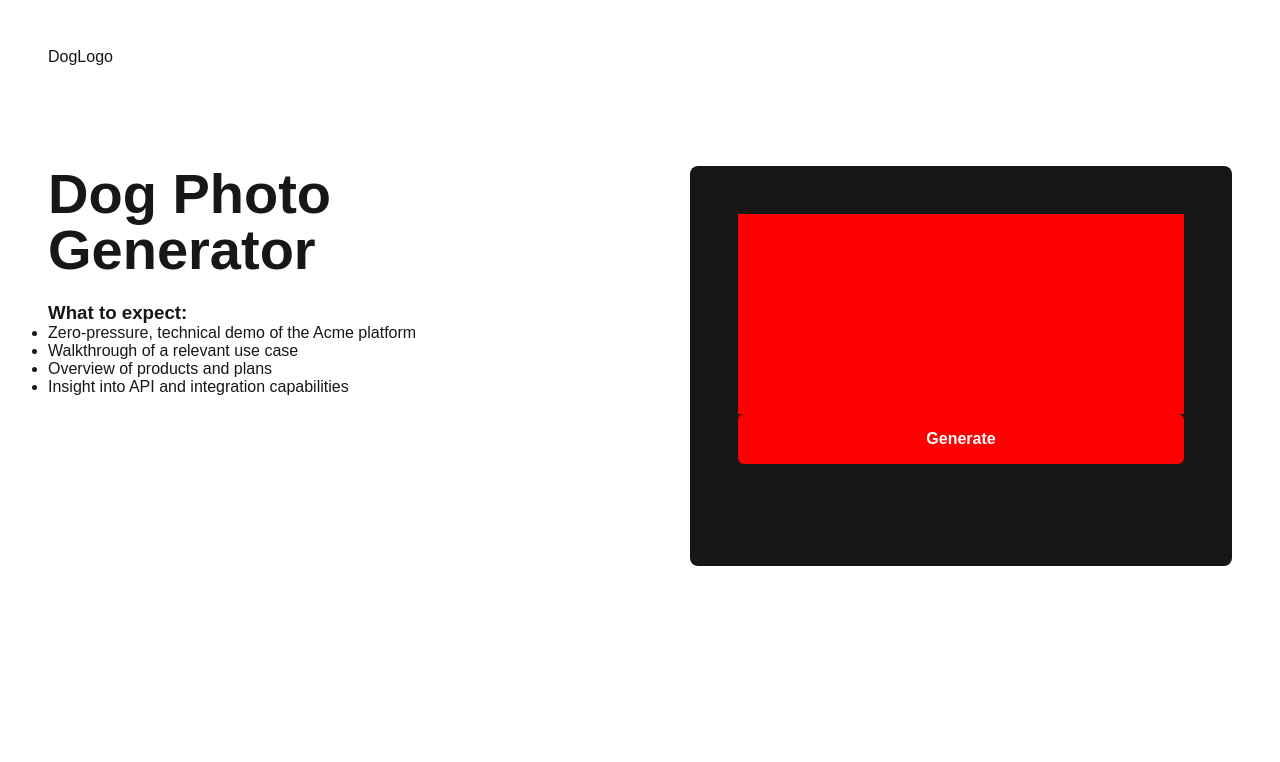
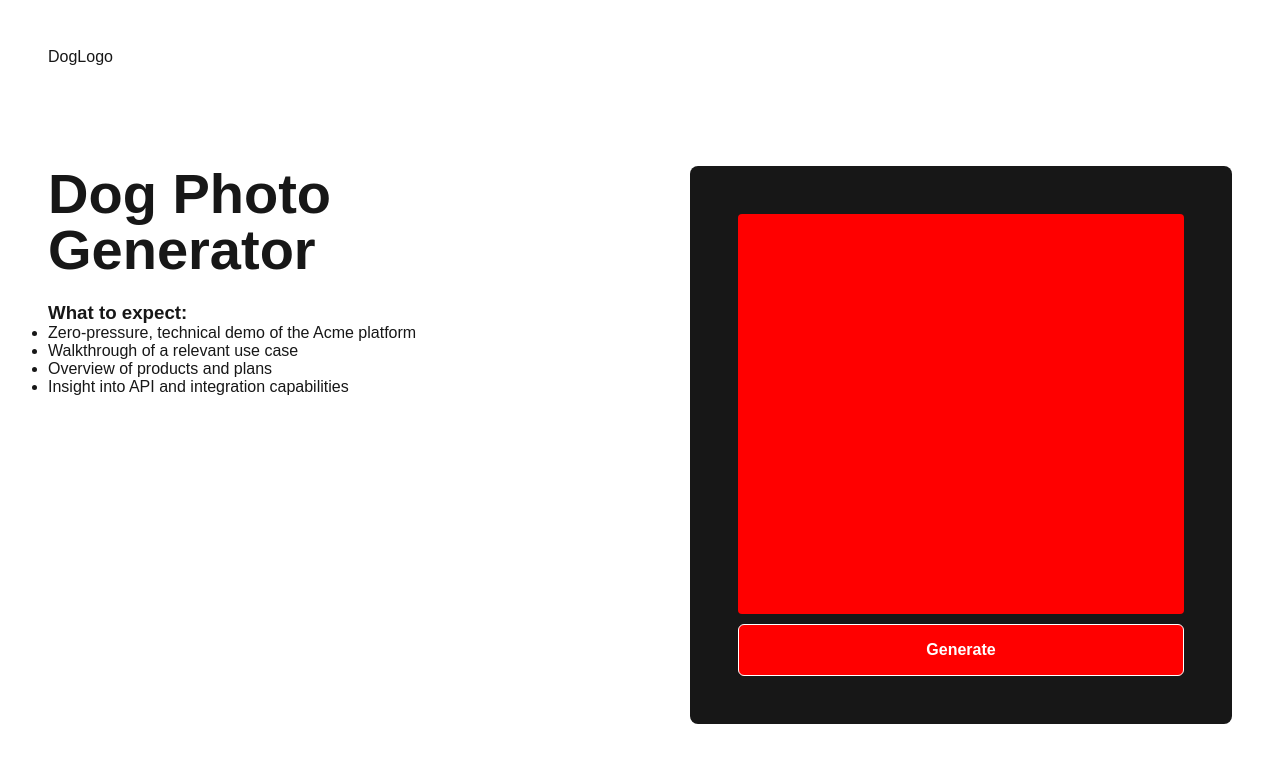
Before and after one commit to charlehs/dogGenerator, a Next.js app: page / in a window 1280 px wide. Shown: the top 762 px of the page. Built offline with nearby package versions, Linux system fonts and the light colour scheme.

Commit message:
we hooked up the api and made some style changes for the image

```diff
--- a/src/components/Button/Button.module.scss
+++ b/src/components/Button/Button.module.scss
@@ -3,7 +3,7 @@
   font: inherit;
   background-color: var(--black);
   color: var(--white);
-  border: 1px solid var(--purple200);
+  border: 1px solid var(--white);
   border-radius: 6px;
   padding: 1em;
   font-weight: 700;
--- a/src/components/DogGenerator/DogGenerator.module.scss
+++ b/src/components/DogGenerator/DogGenerator.module.scss
@@ -4,19 +4,37 @@
   border-radius: 8px;
   overflow: hidden;
   padding: var(--pageMargin);
+  display: flex;
+
+  justify-content: center;
+  align-items: center;
 }
 
 .layout {
-  display: flex;
-  flex-direction: column;
-  justify-content: end;
+  // background-color: blue;
+
+  min-width: 100%;
+}
+
+.imageContainer {
+  height: 400px;
+
+  border-radius: 4px;
+  background-color: red;
+  // position: relative;
+  width: 100%;
+  overflow: hidden;
 }
 
 .image {
-  min-height: 200px;
-  background-color: red;
+  width: 100%;
+  height: 100%;
+  display: block;
+  object-fit: cover;
 }
 
 .generateButton {
+  margin-top: 10px;
   background-color: red;
+  min-width: 100%;
 }
--- a/src/components/DogGenerator/DogGenerator.tsx
+++ b/src/components/DogGenerator/DogGenerator.tsx
@@ -1,14 +1,39 @@
-import React from "react";
+"use client";
+import React, { useState } from "react";
 import { Button } from "../Button/Button";
 import styles from "./DogGenerator.module.scss";
 const DogGenerator = () => {
+  const [imageUrl, setImageUrl] = useState("");
+  const getDogImage = async () => {
+    const url = "https://dog.ceo/api/breeds/image/random";
+    try {
+      const response = await fetch(url);
+      if (!response.ok)
+        throw new Error(`HTTP error! Status: ${response.status}`);
+      const data = await response.json();
+      console.log(data, "data");
+      setImageUrl(data.message);
+      return data;
+    } catch (error: any) {
+      console.error("There was an error fetching the data:", error);
+    }
+  };
+
   return (
     <div className={styles.background}>
       <div className={styles.layout}>
-        <div className={styles.image}>
-          <img />
+        <div className={styles.imageContainer}>
+          {imageUrl && (
+            <img
+              className={styles.image}
+              src={imageUrl}
+              alt="An image of a dog"
+            />
+          )}
         </div>
-        <Button className={styles.generateButton}>Generate</Button>
+        <Button onClick={getDogImage} className={styles.generateButton}>
+          Generate
+        </Button>
       </div>
     </div>
   );
```
